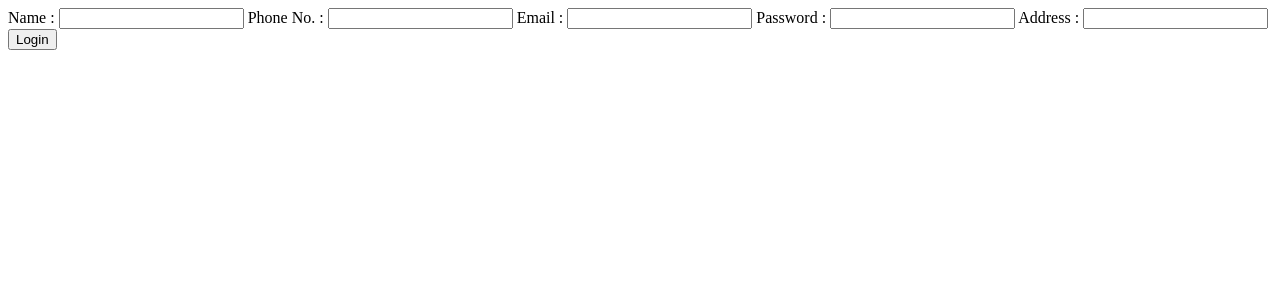
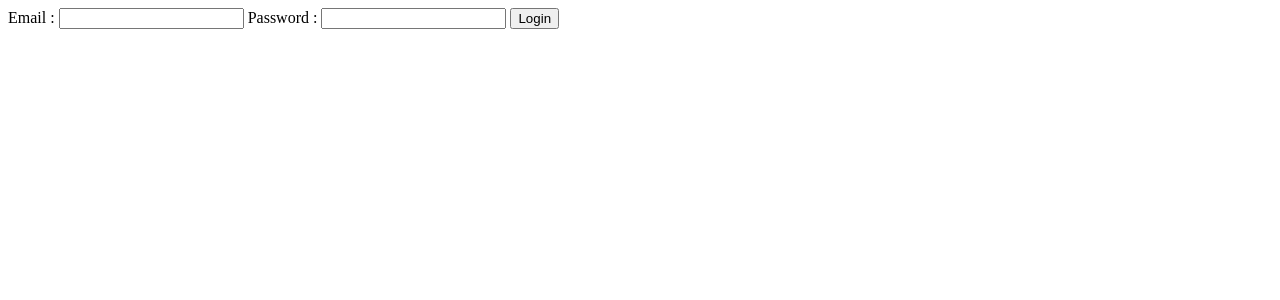
Before and after one commit to keshav-gupta-07/cpp_tourist, a Flask app: page /login in a window 1280 px wide. Shown: the top 300 px of the page. Run offline with Flask 3, Linux system fonts and the light colour scheme.

Commit message:
login routes

```diff
--- a/Code/application/models.py
+++ b/Code/application/models.py
@@ -18,4 +18,4 @@ class User(db.Model):
         self.role = role
 
     def __repr__(self):
-        return '<User {}>'.format(self.name)
+        return '<User %r>' % self.name
--- a/Code/application/routes.py
+++ b/Code/application/routes.py
@@ -57,7 +57,8 @@ def login():
     if request.method == 'POST':
         email = request.form['email']
         password = request.form['password']
-        user = User.query.filter_by(email=email).first()
+        user = User.query.filter_by(email=email, password=password).first()
         if user:
+            print("Login successfu & logged in user :", user)
             return redirect(url_for('index'))
     return render_template('login.html', error='Invalid email or password')
--- a/Code/templates/login.html
+++ b/Code/templates/login.html
@@ -3,22 +3,15 @@
 <head>
     <meta charset="UTF-8">
     <meta name="viewport" content="width=device-width, initial-scale=1.0">
-    <title>Registration / Login</title>
+    <title>Login</title>
 </head>
 <body>
-    <form method="post" action="/register">
-        <label for="name">Name :</label>
-        <input type="text" id="name" name="name">
-        <label for="phone">Phone No. :</label>
-        <input type="text" id="phone" name="phone">
+    <form method="post" action="/login">
         <label for="email">Email :</label>
         <input type="text" id="email" name="email">
         <label for="password">Password :</label>
         <input type="password" id="password" name="password">
-        <label for="address">Address :</label>
-        <input type="text" id="address" name="address">
         <input type="submit" value="Login">
-
     </form>
 </body>
 </html>
--- a/Code/templates/register.html
+++ b/Code/templates/register.html
@@ -3,7 +3,7 @@
 <head>
     <meta charset="UTF-8">
     <meta name="viewport" content="width=device-width, initial-scale=1.0">
-    <title>Registration / Login</title>
+    <title>Register</title>
 </head>
 <body>
     <form method="post" action="/register">
```
